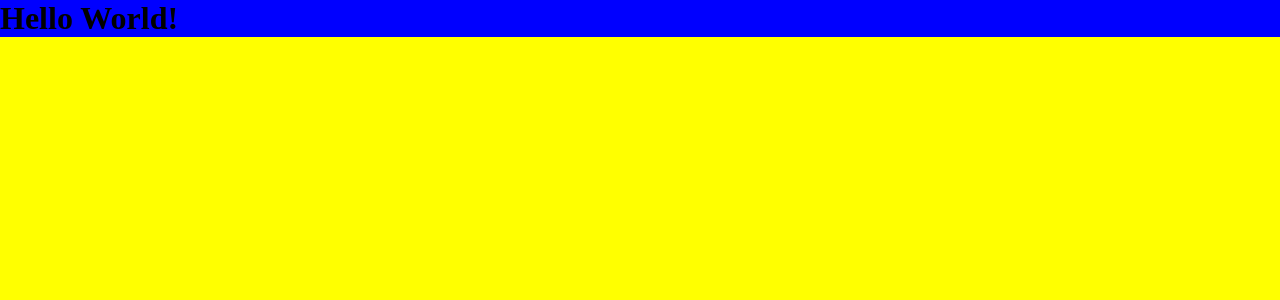
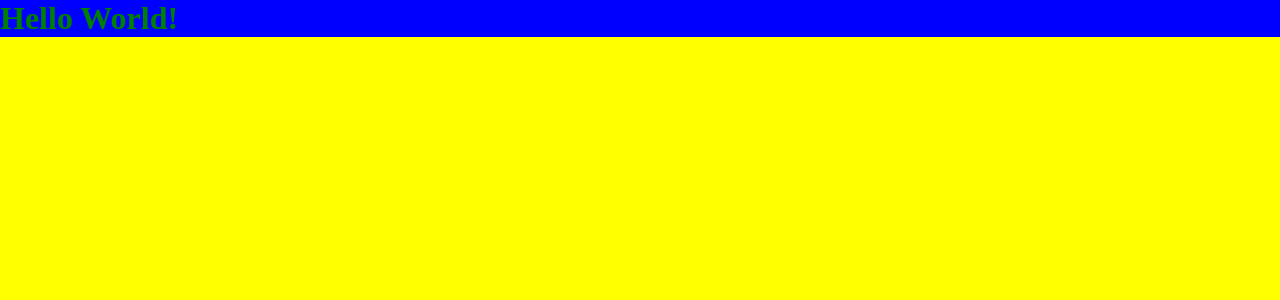
Before and after one commit to LucianBinner/study-c-047-06-07-project-1-react-app, a React (Create React App) app: page / in a window 1280 px wide. Shown: the top 300 px of the page. Built offline with nearby package versions, Linux system fonts and the light colour scheme.

Commit message:
feat: ThemeProvider config

```diff
--- a/src/index.jsx
+++ b/src/index.jsx
@@ -1,12 +1,14 @@
 import React from 'react';
 import ReactDOM from 'react-dom/client';
+import { ThemeProvider } from 'styled-components';
 import { GlbalStyles } from './styles/global-styles';
+import { theme } from './styles/theme';
 import App from './templates/App';
 
 const root = ReactDOM.createRoot(document.getElementById('root'));
 root.render(
-  <>
+  <ThemeProvider theme={theme}>
     <App />
     <GlbalStyles />
-  </>,
+  </ThemeProvider>,
 );
--- /dev/null
+++ b/src/styles/theme.js
@@ -0,0 +1,6 @@
+export const theme = {
+  colors: {
+    mainBg: 'green',
+    secondaryBg: 'blue',
+  },
+};
--- a/src/templates/App/styles.js
+++ b/src/templates/App/styles.js
@@ -1,7 +1,8 @@
 import styled, { css } from 'styled-components';
 
 export const Wrapper = styled.div`
-  ${({ background }) => css`
+  ${({ theme, background }) => css`
     background: ${background};
+    color: ${theme.colors.mainBg};
   `}
 `;
```
